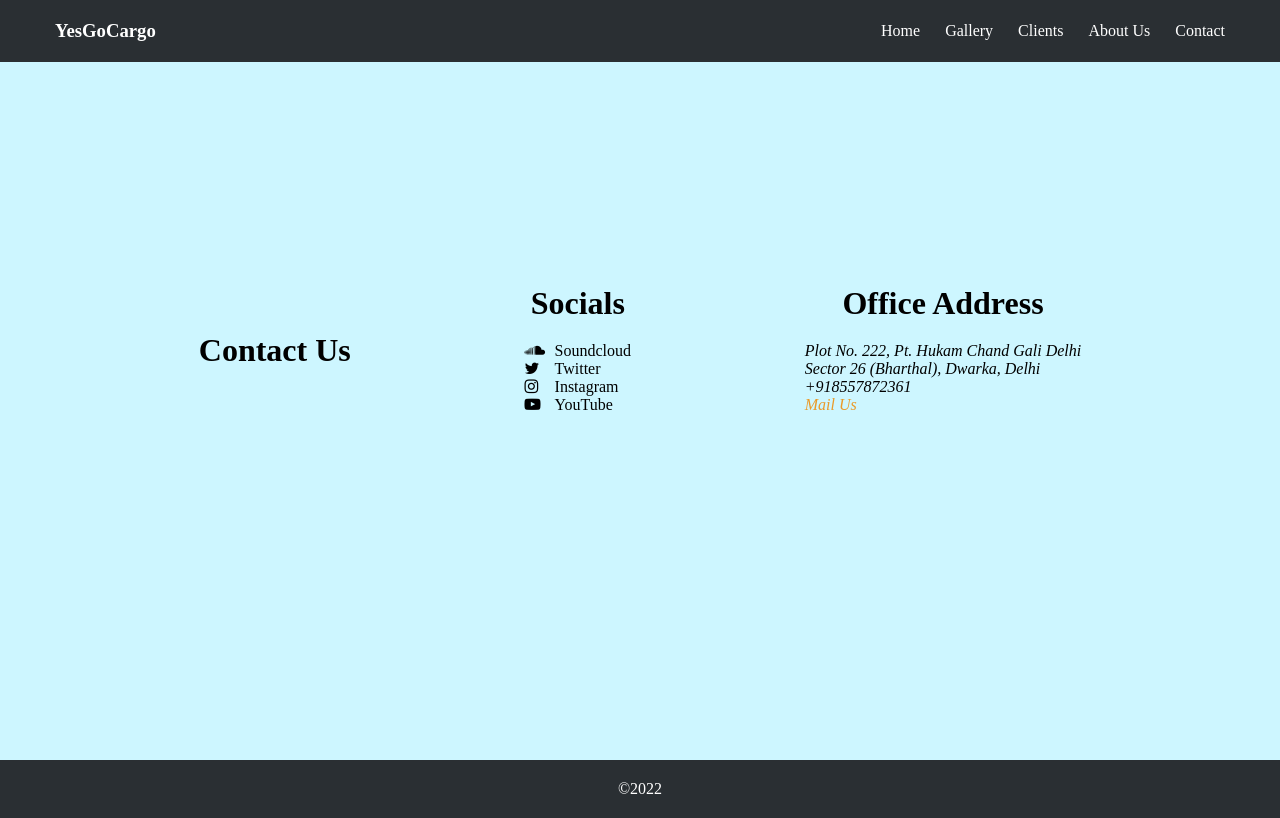
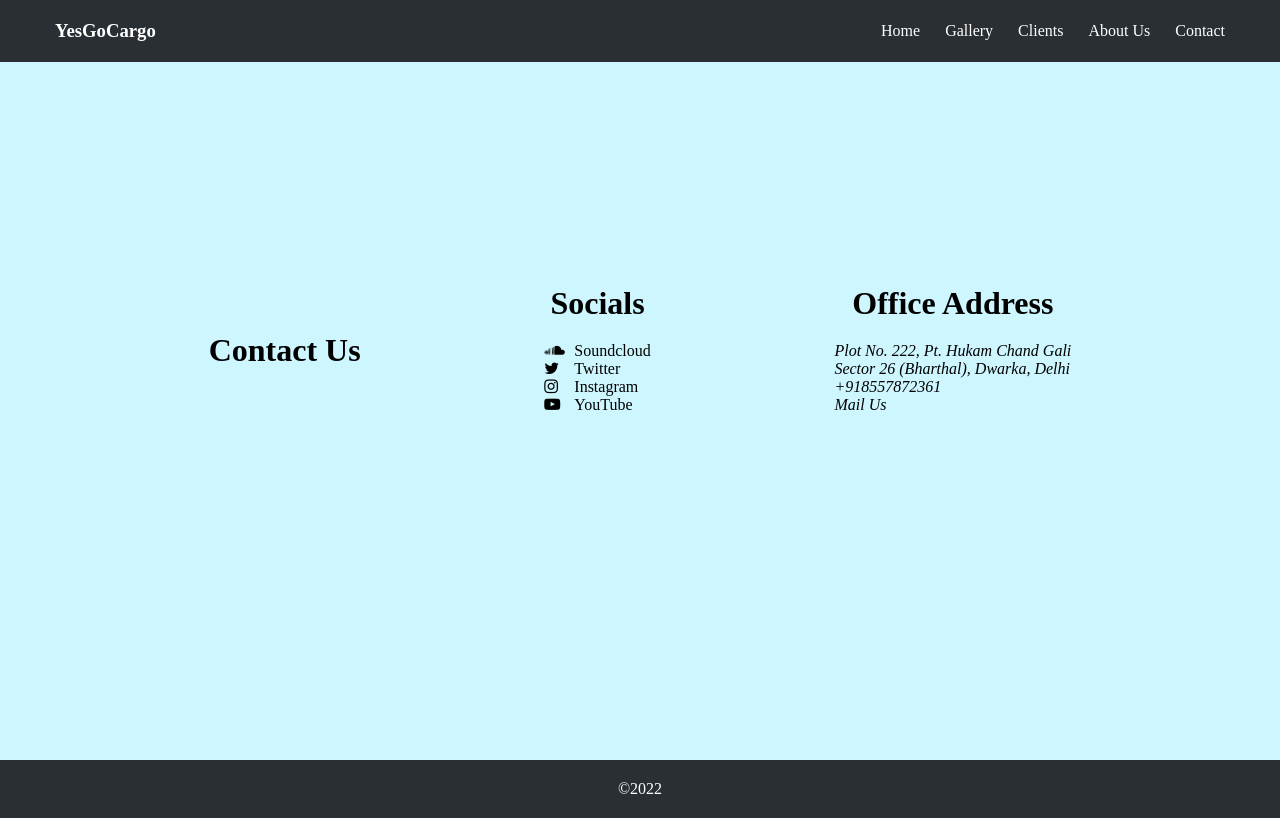
Before and after one commit to askaushik91/gosafecargo, a PHP site: page /contact.html in a window 1280 px wide. Run offline with PHP 8.4, Linux system fonts and the light colour scheme.

Commit message:
adress fixed

```diff
--- a/about.html
+++ b/about.html
@@ -59,7 +59,7 @@
             </div>
             <div class="col rightPreFooter">
                 <address>Plot No. 222,
-                    Pt. Hukam Chand Gali Delhi<br/>
+                    Pt. Hukam Chand Gali<br/>
                     Sector 26 (Bharthal), Dwarka, Delhi<br/>
                     +918557872361<br/>
                     <a href="mailto:yesgocargo@gmail.com">Mail Us</a>
--- a/assets/css/style.css
+++ b/assets/css/style.css
@@ -78,8 +78,8 @@
 /*Contact Page*/
 .contactBanner {padding:40px 0px;}
 .contactBanner .container {gap:30px !important;}
-.contactBanner .container address a{color:#EA9A28;transition:color 0.5s;}
-.contactBanner .container address a:hover{color:black;}
+.contactBanner .container address a{color:black;transition:color 0.5s;}
+.contactBanner .container address a:hover{color:#EA9A28;}
 .contactBanner .container h1 {margin-bottom:20px;}
 .contactBanner .container .col {min-height:150px;}
 .contactBanner ul li i {margin-right:10px;width:20px;}
--- a/contact.html
+++ b/contact.html
@@ -48,7 +48,7 @@
             <div class="col bannerImg">
                 <h1>Office Address</h1>
                 <address>Plot No. 222,
-                    Pt. Hukam Chand Gali Delhi<br/>
+                    Pt. Hukam Chand Gali<br/>
                     Sector 26 (Bharthal), Dwarka, Delhi<br/>
                     +918557872361<br/>
                     <a href="mailto:yesgocargo@gmail.com">Mail Us</a>
--- a/gallery.html
+++ b/gallery.html
@@ -56,7 +56,7 @@
             </div>
             <div class="col rightPreFooter">
                 <address>Plot No. 222,
-                    Pt. Hukam Chand Gali Delhi<br/>
+                    Pt. Hukam Chand Gali<br/>
                     Sector 26 (Bharthal), Dwarka, Delhi<br/>
                     +918557872361<br/>
                     <a href="mailto:yesgocargo@gmail.com">Mail Us</a>
--- a/index.html
+++ b/index.html
@@ -148,7 +148,7 @@
             </div>
             <div class="col rightPreFooter">
                 <address>Plot No. 222,
-                    Pt. Hukam Chand Gali Delhi<br/>
+                    Pt. Hukam Chand Gali<br/>
                     Sector 26 (Bharthal), Dwarka, Delhi<br/>
                     +918557872361<br/>
                     <a href="mailto:yesgocargo@gmail.com">Mail Us</a>
```
